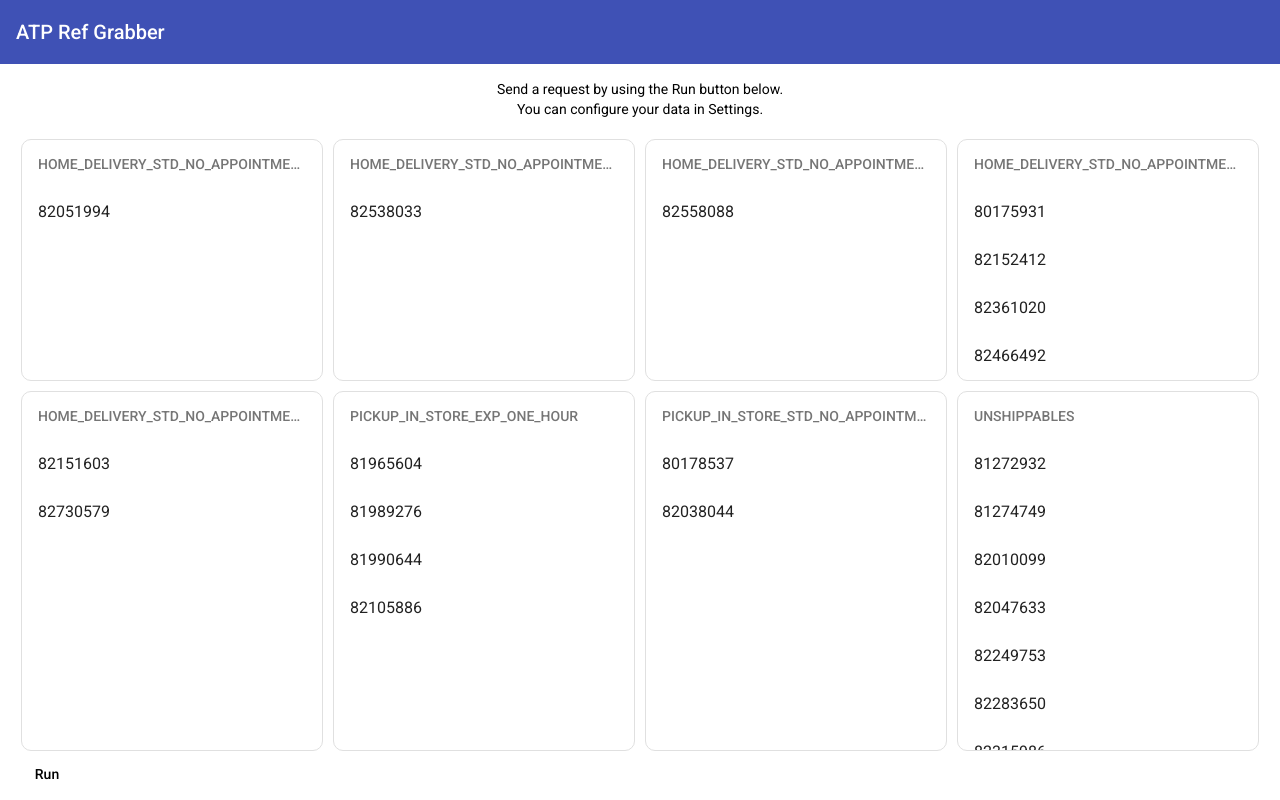
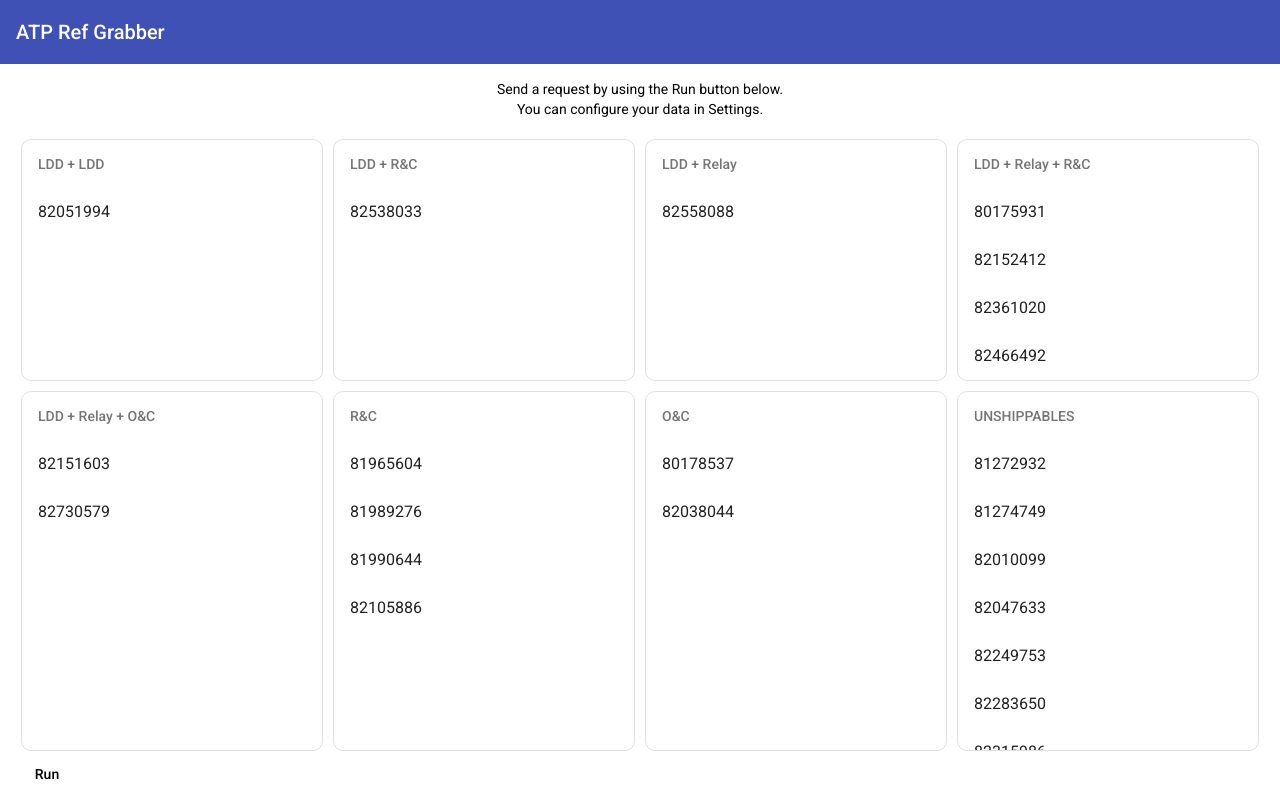
Before and after one commit to Adri-LM/ATP-Ref-Grabber, an Angular app: page / in a window 1280 px wide. Both pictures are taken after a click on the button "Run". Built offline with nearby package versions, Linux system fonts and the light colour scheme.

Commit message:
feat: add configuration service with static properties

```diff
--- a/src/app/app.component.html
+++ b/src/app/app.component.html
@@ -7,7 +7,7 @@
   <div class="content">
     <div class="info_label">{{ infoLabel }}</div>
 
-    <app-ref-lists [data]="data"></app-ref-lists>
+    <app-ref-lists [data]="data" [serviceLevelKeysMap]="configService.getServiceLevelKeysMap()"></app-ref-lists>
 
     <button mat-button (click)="sendRequest()">Run</button>
   </div>
--- a/src/app/app.component.ts
+++ b/src/app/app.component.ts
@@ -1,6 +1,7 @@
 import { Component, OnInit } from '@angular/core';
 import { ResponseModel } from "./models/response-model";
 import { ApiService } from "./services/api.service";
+import { ConfigService } from "./services/config.service";
 
 @Component({
   selector: 'app-root',
@@ -19,7 +20,8 @@ export class AppComponent implements OnInit {
   data: any;
   infoLabel: string = "";
 
-  constructor(private apiService: ApiService) {}
+  constructor(public configService: ConfigService,
+              private apiService: ApiService) {}
 
   ngOnInit() {
     this.infoLabel = this.labelMessages.empty;
--- a/src/app/components/ref-lists/ref-lists.component.html
+++ b/src/app/components/ref-lists/ref-lists.component.html
@@ -1,6 +1,6 @@
 <div class="list-container">
   <mat-list class="reference-list custom-scroll-bar" *ngFor="let entry of data | keyvalue">
-    <div class="list-header" mat-subheader>{{ entry.key }}</div>
+    <div class="list-header" mat-subheader>{{ prettyServiceLevelKeys(entry.key) }}</div>
     <mat-list-item *ngFor="let reference of $any(entry.value)">{{ reference }}</mat-list-item>
   </mat-list>
 </div>
--- a/src/app/components/ref-lists/ref-lists.component.ts
+++ b/src/app/components/ref-lists/ref-lists.component.ts
@@ -9,4 +9,18 @@ export class RefListsComponent {
 
   @Input()
   data: any;
+
+  @Input()
+  serviceLevelKeysMap: any;
+
+  prettyServiceLevelKeys(serviceLevelKeys: any) {
+    let result = serviceLevelKeys;
+
+    Object.entries(this.serviceLevelKeysMap)
+      .forEach(([k, v]: any) => {
+        result = result.replaceAll(k, v);
+      });
+
+    return result;
+  }
 }
--- /dev/null
+++ b/src/app/services/config.service.ts
@@ -0,0 +1,40 @@
+import { Injectable } from '@angular/core';
+
+@Injectable({
+  providedIn: 'root'
+})
+export class ConfigService {
+
+  private serviceLevelKeysMap: any = {
+    HOME_DELIVERY_STD_NO_APPOINTMENT: "LDD",
+    HOME_DELIVERY_EXP_HALF_DAILY_SLOT: "SFS",
+    HOME_DELIVERY_EXP_NO_APPOINTMENT: "LDD Exp.",
+    PICKUP_IN_STORE_EXP_ONE_HOUR: "R&C",
+    PICKUP_IN_STORE_STD_NO_APPOINTMENT: "O&C",
+    RELAY_POINT_DELIVERY_STD_NO_APPOINTMENT: "Relay"
+  };
+
+  private config: any = {
+    bu: "LMFR",
+    buCode: "001",
+    channel: "WEB",
+    store: {
+      buId: "001",
+      id: "176"
+    },
+    address: {
+      postalCode: "76610",
+      countryCode: "FR"
+    },
+    references: ["392091", "530075", "953340", "13177486", "13345999", "17906336", "30079385", "31436034", "31807090", "31819193",
+      "31988803", "32063591", "32285393", "32452161", "32587870", "32836195", "33061280", "34115732", "34425384", "34578971", "82249753"]
+  };
+
+  public getRequestConfig() {
+    return this.config;
+  }
+
+  public getServiceLevelKeysMap() {
+    return this.serviceLevelKeysMap;
+  }
+}
```
